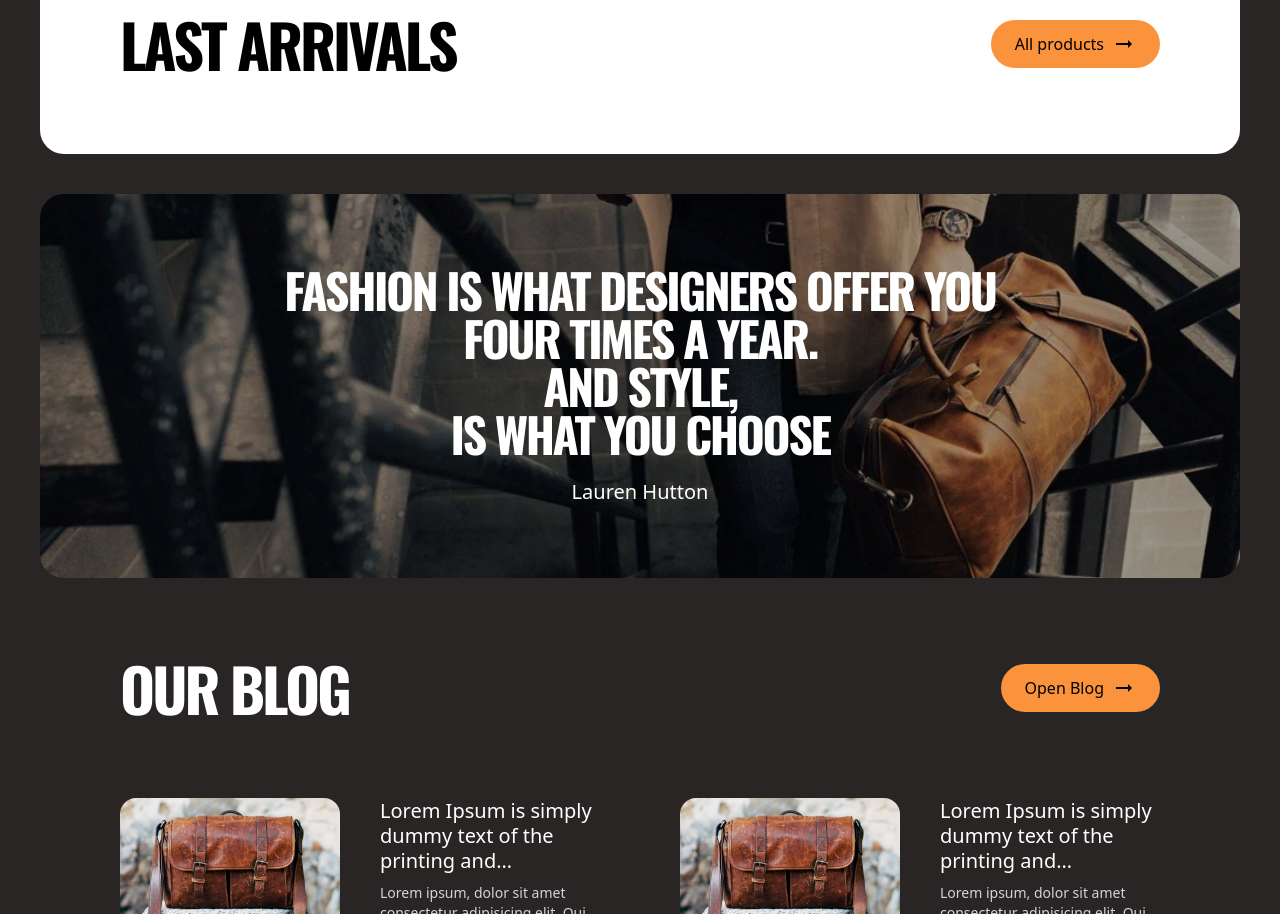
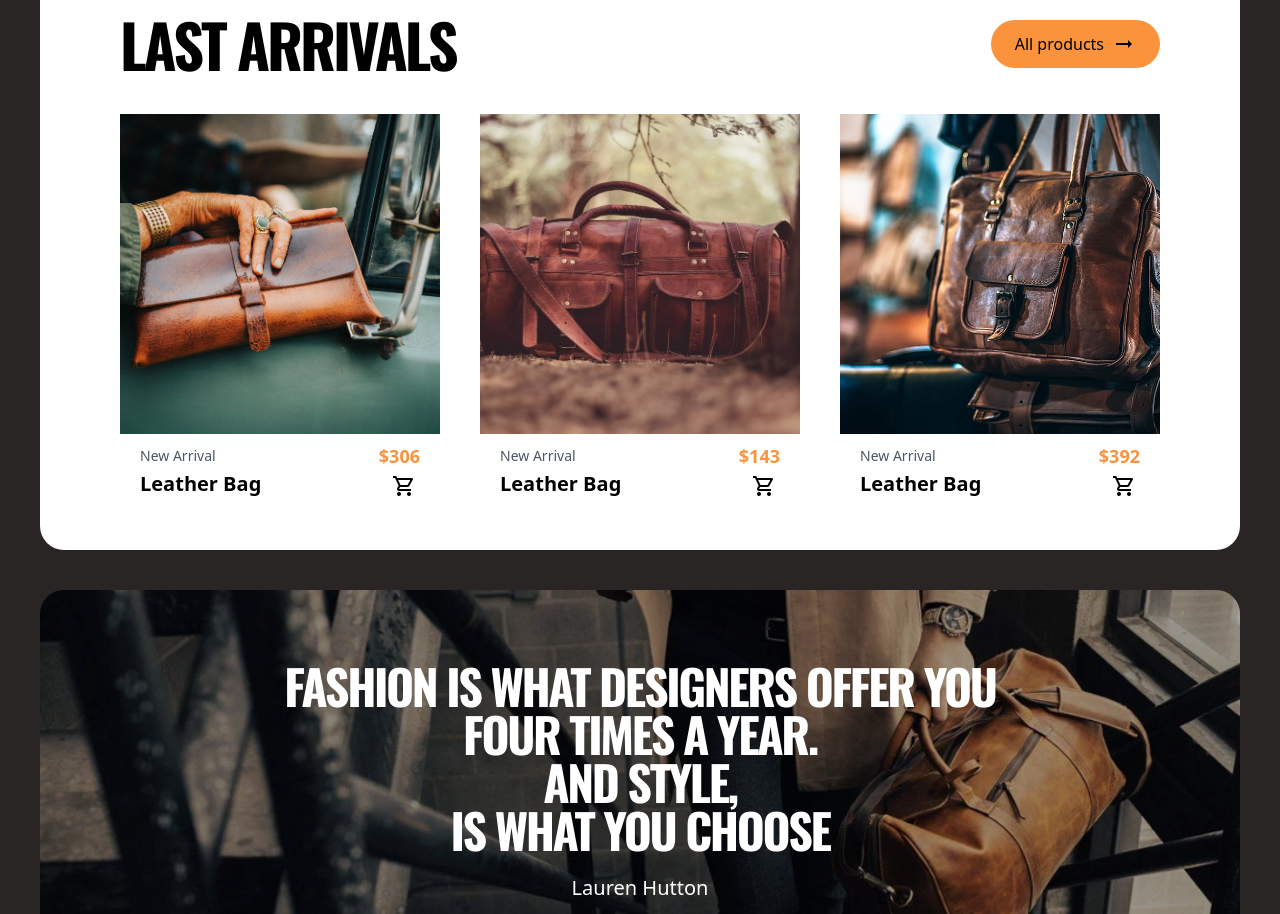
Before and after one commit to TulioDR/vagabond, a Next.js app: page / in a window 1280 px wide. Shown: the part 1650-2564 px from the top of the page. Built offline with nearby package versions, Linux system fonts and the light colour scheme.

Commit message:
Update Arrivals section

```diff
--- a/src/components/Home/Arrivals/index.tsx
+++ b/src/components/Home/Arrivals/index.tsx
@@ -1,7 +1,10 @@
 import MainButton from "@/components/MainButton";
+import ProductCard from "@/components/Products/ProductCard";
 import Subtitle from "@/components/Subtitle";
+import useCartContext from "@/context/CartContext";
 
 export default function Arrivals() {
+   const { products } = useCartContext();
    return (
       <div className="rounded-3xl bg-white text-black py-10 px-5 lg:px-10 xl:px-20 space-y-10">
          <div className="md:flex items-center justify-between w-full">
@@ -9,9 +12,9 @@ export default function Arrivals() {
             <MainButton>All products</MainButton>
          </div>
          <div className="grid md:grid-cols-2 xl:grid-cols-3 gap-10">
-            {/* <Card />
-            <Card />
-            <Card /> */}
+            {products.slice(0, 3).map((product) => (
+               <ProductCard key={product.id} product={product} />
+            ))}
          </div>
       </div>
    );
--- a/src/hooks/usePagination.tsx
+++ b/src/hooks/usePagination.tsx
@@ -23,7 +23,7 @@ export default function usePagination({ arrayOfItems, itemsPerPage }: Props) {
       const i = itemsPerPage;
       setDisplayed(arrayOfItems.slice(n * i, n * i + i));
       window.scrollTo({ top: 0 });
-   }, [arrayOfItems, currentPage]);
+   }, [arrayOfItems, itemsPerPage, currentPage]);
 
    return {
       displayed,
```
